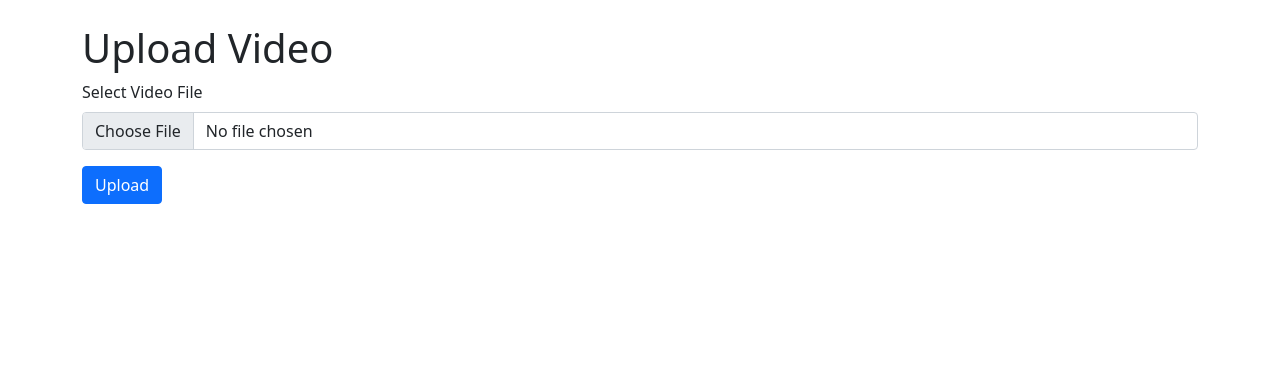
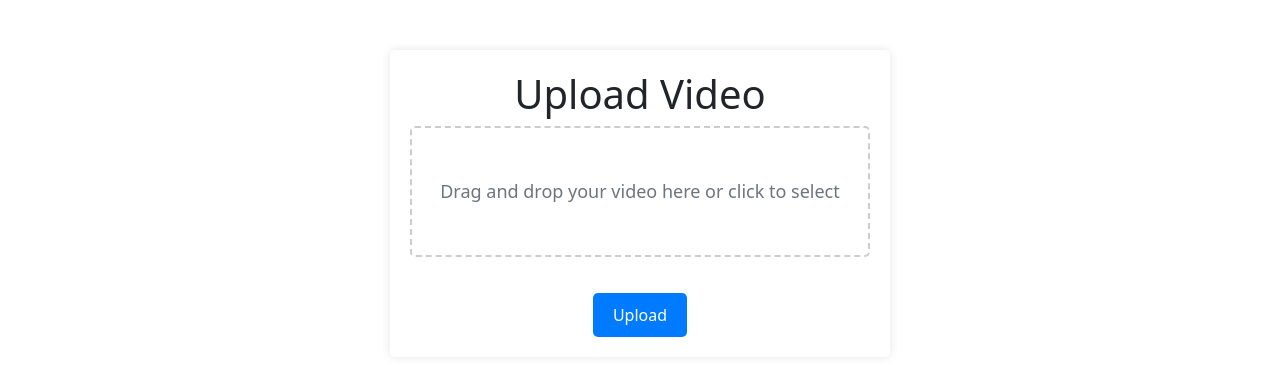
Before and after one commit to dryruffian/Youbuddy-project, a Flask app: template templates/upload.html in a window 1280 px wide. Shown: the part 58-434 px from the top of the page. Run offline with Flask 3, Linux system fonts and the light colour scheme; the template is opened without the code that fills it, so the values that code supplies are empty.

Commit message:
revamped

```diff
--- a/routes/admin.py
+++ b/routes/admin.py
@@ -44,4 +44,4 @@ def update_role():
         flash(f'Role updated for {user.name}', 'success')
     else:
         flash('User not found', 'error')
-    return redirect(url_for('admin'))
+    return redirect(url_for('admin.admin'))
--- a/routes/video.py
+++ b/routes/video.py
@@ -5,7 +5,6 @@ import app
 from utils import role_required, allowed_file
 from models import Video
 from app import db
-from config import Config
 import os
 from flask import current_app
 bp = Blueprint('video', __name__)
--- a/templates/admin.html
+++ b/templates/admin.html
@@ -24,7 +24,7 @@
             <td>{{ user.email }}</td>
             <td>{{ user.role }}</td>
             <td>
-                <form action="{{ url_for('update_role') }}" method="POST" class="d-inline">
+                <form action="{{ url_for('admin.update_role') }}" method="POST" class="d-inline">
                     <input type="hidden" name="user_id" value="{{ user.id }}">
                     <select name="new_role" class="form-select form-select-sm d-inline-block w-auto">
                         <option value="Editor" {% if user.role == 'Editor' %}selected{% endif %}>Editor</option>
@@ -39,7 +39,4 @@
     </tbody>
 </table>
 
-<form action="{{ url_for('cleanup_sessions') }}" method="POST" class="mt-4">
-    <button type="submit" class="btn btn-warning">Cleanup Inactive Sessions</button>
-</form>
 {% endblock %}
--- a/templates/base.html
+++ b/templates/base.html
@@ -6,6 +6,7 @@
     <meta name="viewport" content="width=device-width, initial-scale=1.0">
     <title>{% block title %}Youbuddy App{% endblock %}</title>
     <link href="https://cdn.jsdelivr.net/npm/bootstrap@5.1.3/dist/css/bootstrap.min.css" rel="stylesheet">
+    {% block stylesheet %}{% endblock stylesheet %}
 </head>
 <body>
     <nav class="navbar navbar-expand-lg navbar-light bg-light">
--- a/templates/upload.html
+++ b/templates/upload.html
@@ -1,11 +1,113 @@
 {% extends "base.html" %}
 {% block content %}
+<style>
+    .upload-container {
+        width: 100%;
+        max-width: 500px;
+        margin: 50px auto;
+        padding: 20px;
+        box-shadow: 0 0 10px rgba(0,0,0,0.1);
+        border-radius: 5px;
+        text-align: center;
+    }
+    .upload-area {
+        border: 2px dashed #ccc;
+        border-radius: 5px;
+        padding: 50px 20px;
+        cursor: pointer;
+        transition: background-color 0.3s ease;
+    }
+    .upload-area:hover, .upload-area.dragover {
+        background-color: #f8f9fa;
+    }
+    .upload-area p {
+        margin: 0;
+        font-size: 18px;
+        color: #6c757d;
+    }
+    .file-input {
+        display: none;
+    }
+    .upload-btn {
+        margin-top: 20px;
+        padding: 10px 20px;
+        background-color: #007bff;
+        color: white;
+        border: none;
+        border-radius: 5px;
+        cursor: pointer;
+        transition: background-color 0.3s ease;
+    }
+    .upload-btn:hover {
+        background-color: #0056b3;
+    }
+    #file-name {
+        margin-top: 10px;
+        font-style: italic;
+    }
+</style>
+
+<div class="upload-container">
     <h1>Upload Video</h1>
-    <form method="post" enctype="multipart/form-data">
-        <div class="mb-3">
-            <label for="video" class="form-label">Select Video File</label>
-            <input type="file" class="form-control" id="video" name="video" accept="video/*" required>
+    <form method="post" enctype="multipart/form-data" id="upload-form">
+        <div class="upload-area" id="drop-area">
+            <p>Drag and drop your video here or click to select</p>
+            <input type="file" name="video" id="file-input" class="file-input" accept="video/*">
         </div>
-        <button type="submit" class="btn btn-primary">Upload</button>
+        <p id="file-name"></p>
+        <button type="submit" class="upload-btn">Upload</button>
     </form>
+</div>
+
+<script>
+    const dropArea = document.getElementById('drop-area');
+    const fileInput = document.getElementById('file-input');
+    const fileName = document.getElementById('file-name');
+
+    ['dragenter', 'dragover', 'dragleave', 'drop'].forEach(eventName => {
+        dropArea.addEventListener(eventName, preventDefaults, false);
+    });
+
+    function preventDefaults(e) {
+        e.preventDefault();
+        e.stopPropagation();
+    }
+
+    ['dragenter', 'dragover'].forEach(eventName => {
+        dropArea.addEventListener(eventName, highlight, false);
+    });
+
+    ['dragleave', 'drop'].forEach(eventName => {
+        dropArea.addEventListener(eventName, unhighlight, false);
+    });
+
+    function highlight(e) {
+        dropArea.classList.add('dragover');
+    }
+
+    function unhighlight(e) {
+        dropArea.classList.remove('dragover');
+    }
+
+    dropArea.addEventListener('drop', handleDrop, false);
+
+    function handleDrop(e) {
+        const dt = e.dataTransfer;
+        const files = dt.files;
+        fileInput.files = files;
+        updateFileName();
+    }
+
+    dropArea.addEventListener('click', () => fileInput.click());
+
+    fileInput.addEventListener('change', updateFileName);
+
+    function updateFileName() {
+        if (fileInput.files.length > 0) {
+            fileName.textContent = `Selected file: ${fileInput.files[0].name}`;
+        } else {
+            fileName.textContent = '';
+        }
+    }
+</script>
 {% endblock %}
```
